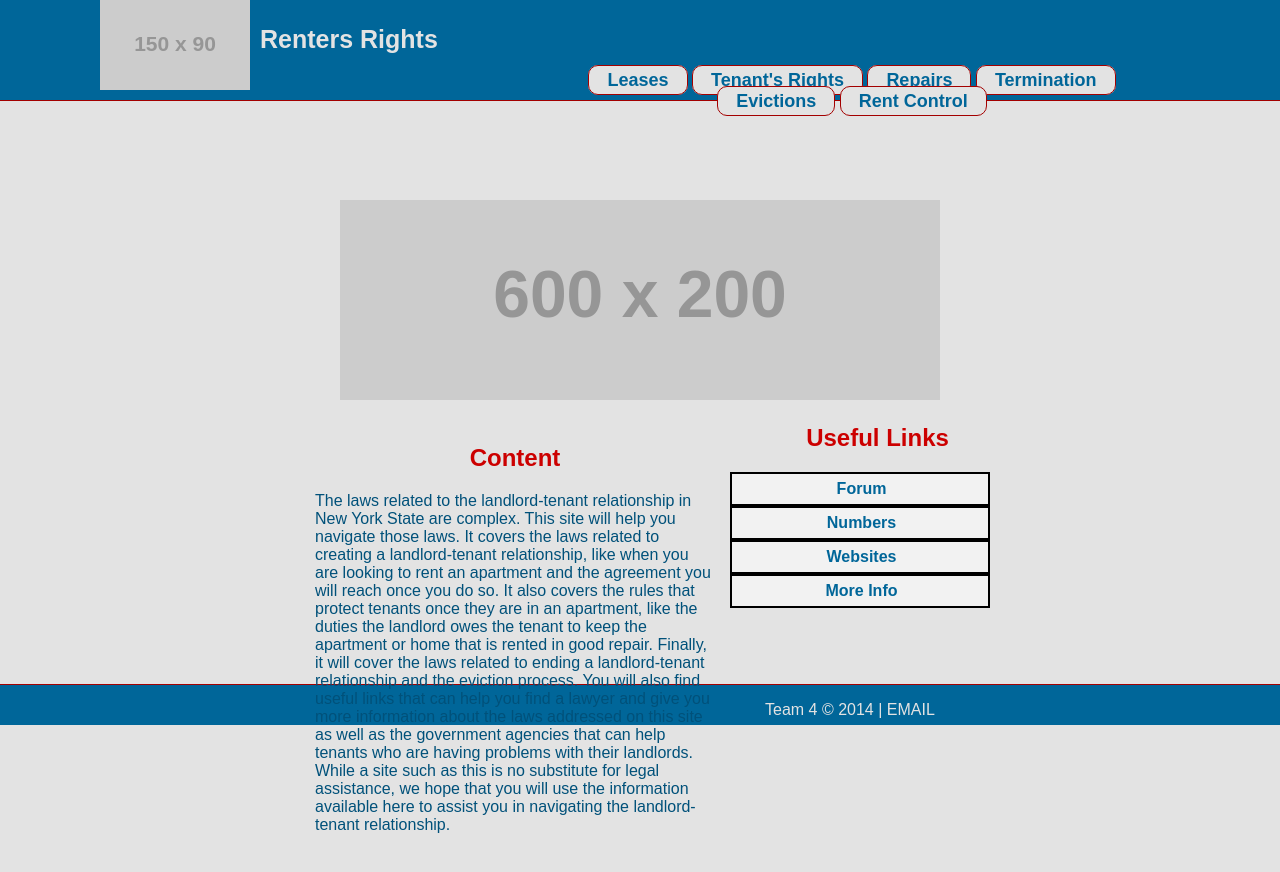
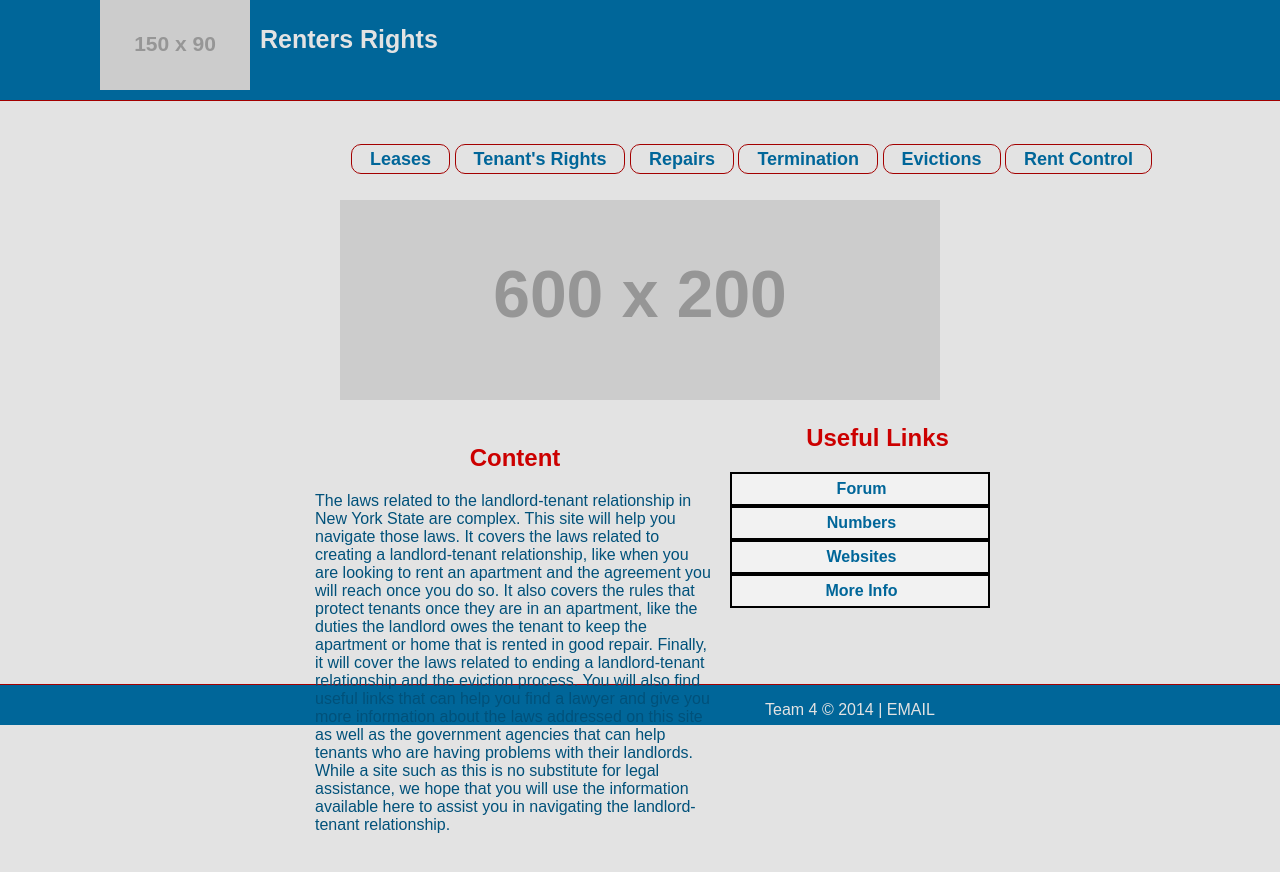
Before and after one commit to iinf362/team4, a Jekyll site: the page built from index.html, in a window 1280 px wide. Shown: the top 872 px of the page. Built offline with Jekyll 4.4.1, drawn with Linux system fonts in a browser that asks for light colours.

Commit message:
Broke the nav bar. trying to fix it

```diff
--- a/css/main.css
+++ b/css/main.css
@@ -38,7 +38,7 @@ body {
 	padding-top: 70px;
 	padding-right: 10%;
 	float: right;
-	max-width: 600px;
+	max-width: 100%;
 }
 
 .nav ul {
```
